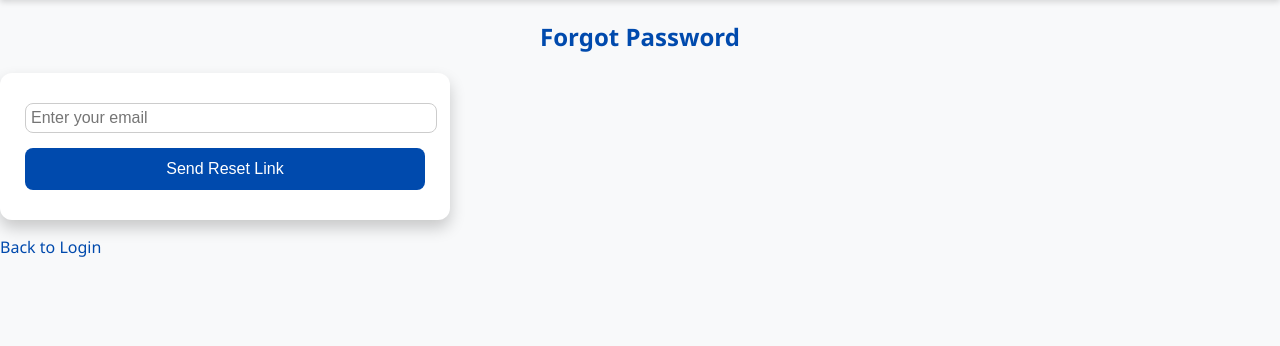
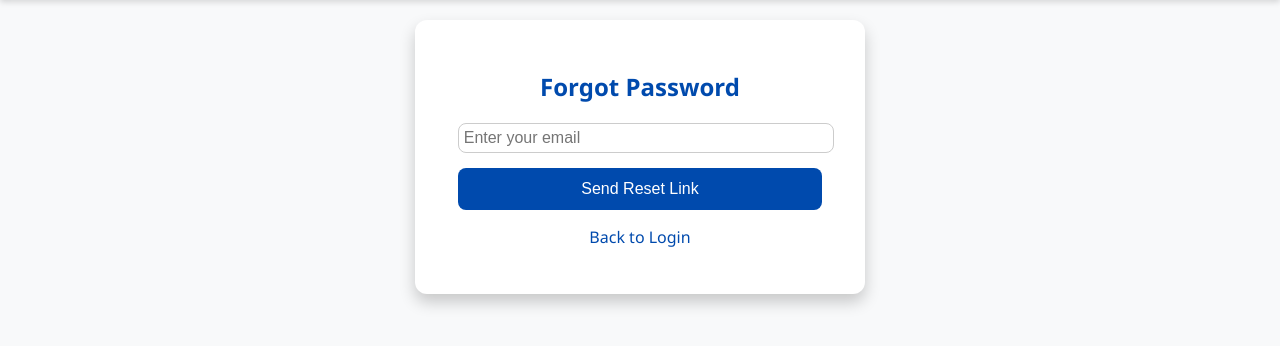
Before and after one commit to overheated42/GitExercise-G05, a Flask app: page /forgot_password in a window 1280 px wide. Shown: the part 151-497 px from the top of the page. Run offline with Flask 2, Linux system fonts and the light colour scheme.

Commit message:
Refactor: Update styles for login and forgot password forms; enhance layout with flexbox and box-shadow

```diff
--- a/app/static/style.css
+++ b/app/static/style.css
@@ -164,8 +164,7 @@ header {
     padding: 40px;
 }
 
-.login-form ,
-.forgot-form {
+.login-form {
     background: #fff;
     padding: 30px 25px;
     border-radius: 12px;
@@ -183,6 +182,18 @@ header {
     box-shadow: 0 8px 16px rgba(0,0,0,0.2);
     width: 100%;
     max-width: 500px;
+}
+
+.forgot-bg {
+    display: flex;               /* enable flexbox */
+    padding: 30px 25px;
+    flex-direction: column;      /* stack children vertically */
+    align-items: center;         /* center horizontally */
+    background-color: #fff;   /* optional light background */
+    max-width: 400px;
+    margin: 20px auto;              /* center horizontally */
+    border-radius: 12px;
+    box-shadow: 0 8px 16px rgba(0,0,0,0.2);
 }
 
 .login-bg h2,
```
